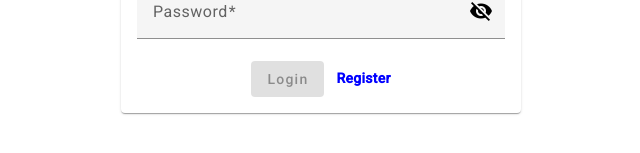
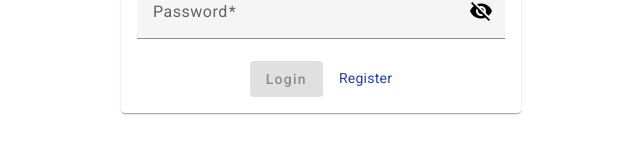
Before and after one commit to javitid/cards, an Angular app: page /#/login in a window 1280 px wide. Shown: the part 187-340 px from the top of the page, without its empty margins (319-959 px from the left). Built offline with nearby package versions, Linux system fonts and the light colour scheme.

Commit message:
Fix link styling

```diff
--- a/src/app/pages/login/login.component.html
+++ b/src/app/pages/login/login.component.html
@@ -20,7 +20,7 @@
               </mat-error>
             </mat-form-field>
             <button type="submit" [disabled]="!form.valid" mat-raised-button color="primary">Login</button>
-            <a routerLink="/register">Register</a>
+            <a routerLink="/register" class="ml-4 text-blue-800">Register</a>
           </form>
         </mat-card-content>
       </mat-card>
--- a/src/app/pages/login/login.component.scss
+++ b/src/app/pages/login/login.component.scss
@@ -1,9 +1,3 @@
-a[ng-reflect-router-link] {
-  color: blue;
-  font-weight: 700;
-  margin-left: 12px;
-}
-
 mat-card {
   max-width: 400px;
   margin: 2em auto;
--- a/src/app/pages/register/register.component.html
+++ b/src/app/pages/register/register.component.html
@@ -28,7 +28,7 @@
             </mat-error>
           </mat-form-field>
           <button type="submit" [disabled]="!form.valid" mat-raised-button color="primary">Register</button>
-          <a routerLink="/login">Login</a>
+          <a routerLink="/login" class="ml-4 text-blue-800">Login</a>
         </form>
       </mat-card-content>
   </mat-card>
--- a/src/app/pages/register/register.component.scss
+++ b/src/app/pages/register/register.component.scss
@@ -1,9 +1,3 @@
-a[ng-reflect-router-link] {
-  color: blue;
-  font-weight: 700;
-  margin-left: 12px;
-}
-
 mat-card {
   max-width: 400px;
   margin: 2em auto;
```
